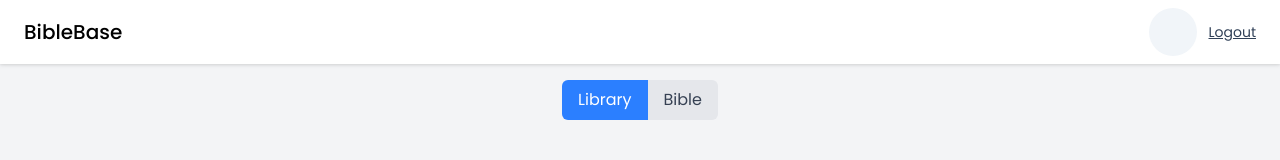
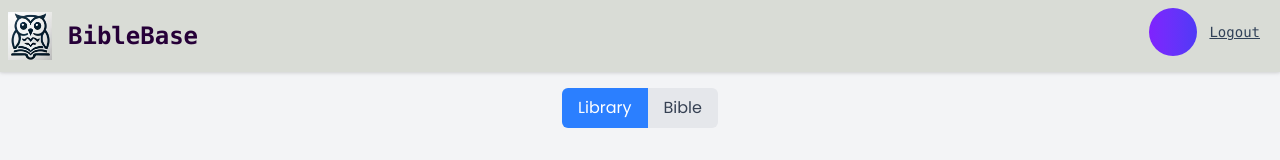
Before and after one commit to AaronVaz225/BibleBase, a React (Vite) app in the folder client/bible-base/: page /dashboard in a window 1280 px wide. Shown: the top 160 px of the page. Built offline with nearby package versions, Linux system fonts and the light colour scheme; no server answers; sample sign-in values are in the browser's storage.

Commit message:
styled nav bar

```diff
--- a/client/bible-base/src/components/Cards/ProfileInfo.jsx
+++ b/client/bible-base/src/components/Cards/ProfileInfo.jsx
@@ -3,14 +3,14 @@ import { getInitials } from "../../../utils/helper";
 
 const ProfileInfo = ({ userInfo, onLogout }) => {
   return (
-    <div className="flex items-center gap-3">
-      <div className="w-12 h-12 flex items-center justify-center rounded-full text-slate-950 font-medium bg-slate-100">
+    <div className="flex items-center gap-3 pb-2">
+      <div className="w-12 h-12 flex items-center justify-center rounded-full text-slate-100 font-medium bg-gradient-to-r from-violet-600 to-indigo-600">
         {getInitials(userInfo?.fullName)}
       </div>
       <div>
-        <p className="text-sm font-medium">{userInfo?.fullName}</p>
+        <p className="text-lg font-mono font-medium">{userInfo?.fullName}</p>
         <button
-          className="text-sm text-slate-700 underline cursor-pointer"
+          className="text-sm text-slate-700 underline cursor-pointer font-mono"
           onClick={onLogout}
         >
           Logout
--- a/client/bible-base/src/components/NavBar/Navbar.jsx
+++ b/client/bible-base/src/components/NavBar/Navbar.jsx
@@ -3,6 +3,7 @@ import React from "react";
 import ProfileInfo from "../Cards/ProfileInfo";
 import { useNavigate } from "react-router-dom";
 import { useState } from "react";
+import Logo from "../../../public/BibleBase.png";
 
 const Navbar = ({ userInfo }) => {
   const navigate = useNavigate();
@@ -13,8 +14,13 @@ const Navbar = ({ userInfo }) => {
   };
 
   return (
-    <div className="bg-white flex items-center justify-between px-6 py-2 drop-shadow">
-      <h2 className="text-xl font-medium text-black py-2">BibleBase</h2>
+    <div className="bg-[#d9dcd6] flex items-center justify-between pl-2 pr-5 py-2 drop-shadow">
+      <div className="flex  ">
+        <img src={Logo} className="pr-4 max-w-15 min-w-15" />
+        <h2 className="text-2xl font-bold text-[#260038] font-mono py-2">
+          BibleBase
+        </h2>
+      </div>
 
       <ProfileInfo userInfo={userInfo} onLogout={onLogout} />
     </div>
```
